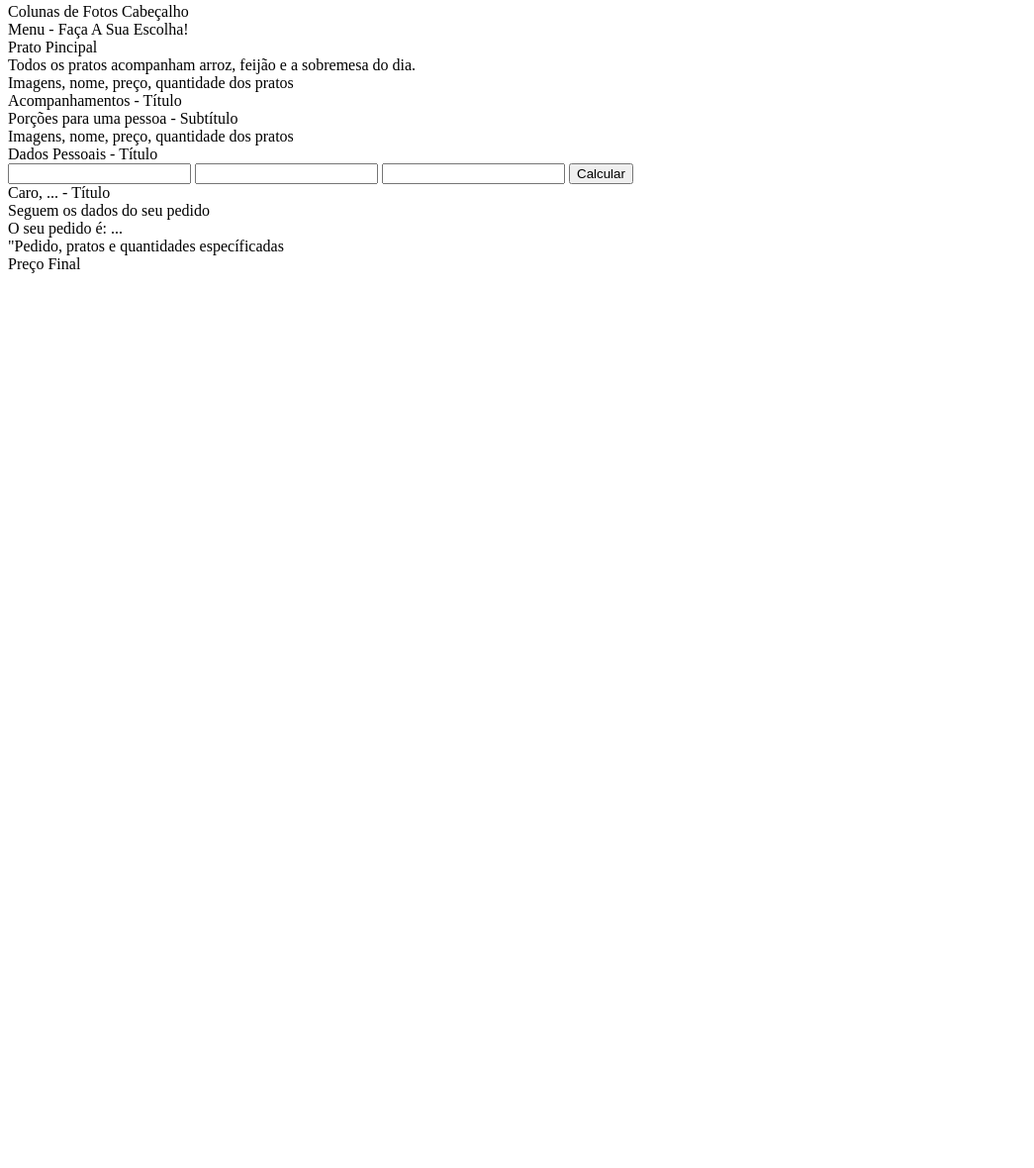
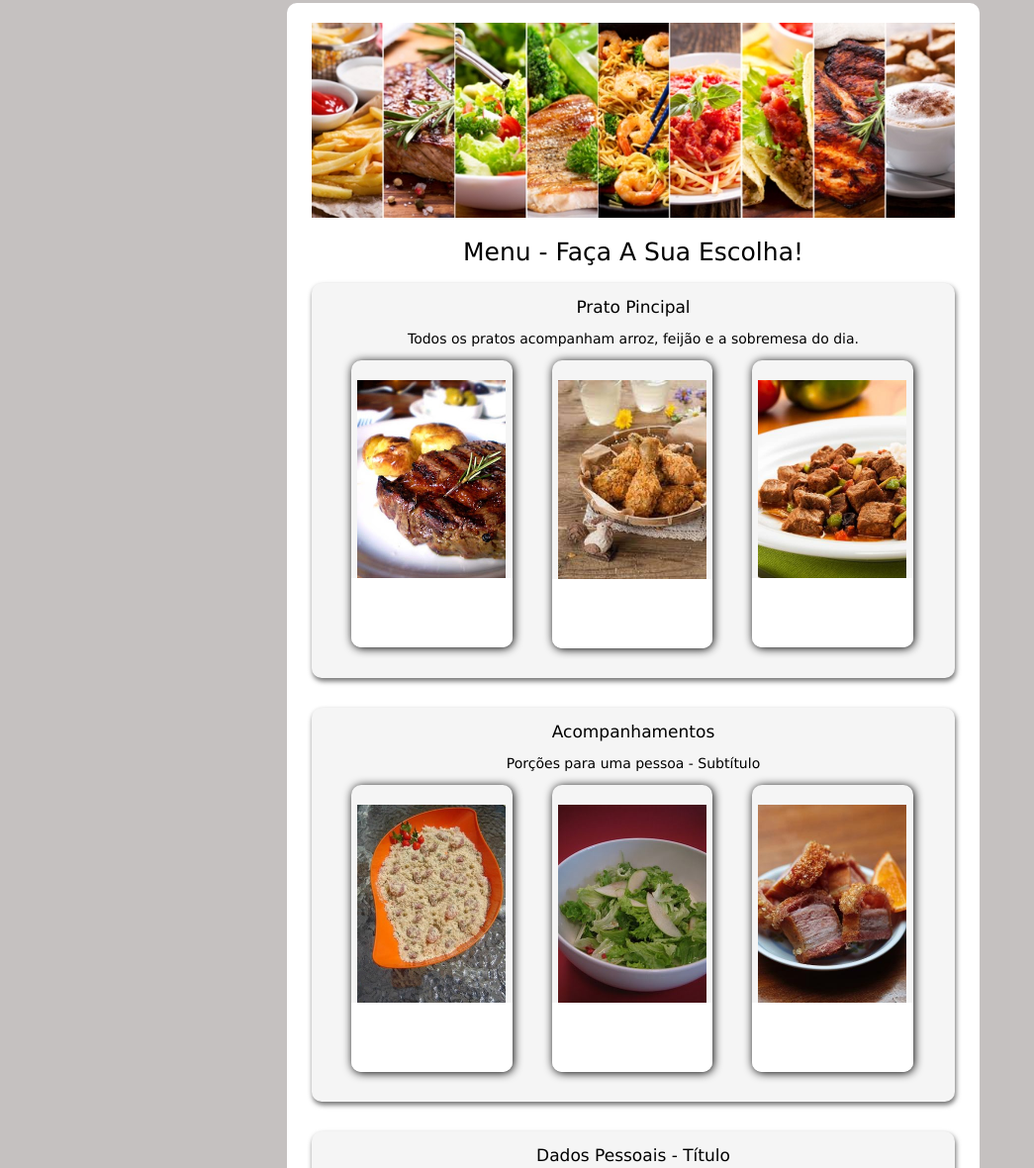
Before and after one commit to RafaelDiasCmp/projeto03_BootcampDevJr_Menu, a plain HTML site: page index.html in a window 1280 px wide. Shown: the part 5-1185 px from the top of the page at 99% size, without its empty margins (0-1045 px from the left). Before the commit the page ends 800 px from the top, so only its background shows below. Drawn offline with Linux system fonts and the light colour scheme.

Commit message:
closes #8 Adicionar imagens

```diff
--- a/index.html
+++ b/index.html
@@ -4,49 +4,64 @@
     <meta charset="UTF-8">
     <meta name="viewport" content="width=device-width, initial-scale=1.0">
     <title>Menu</title>
+    <link rel="stylesheet" href="style.css">
 </head>
 <body>
     <div class="container">
 
-        <div>
-        Colunas de Fotos Cabeçalho
+        <div class="home-images">
+        <img src="home.jpg" alt="Pratos Disponíveis">
         </div>
 
         <div>
-            Menu - Faça A Sua Escolha!
+            <h1>Menu - Faça A Sua Escolha!</h1>
         </div>
 
-        <div class="flex-box">
+        <div class="principal">
 
             <div>
-                Prato Pincipal
+                <h2>Prato Pincipal</h2>
                 </div>
                      <div>
-                Todos os pratos acompanham arroz, feijão e a sobremesa do dia.
+                <p>Todos os pratos acompanham arroz, feijão e a sobremesa do dia.</p>
                      </div>
-                <div>
-                Imagens, nome, preço, quantidade dos pratos
+                <div class="dishes">
+
+                    <div class="bife"><img src="bife.jpg" alt="Bife com Batata"></div>
+
+                        <div class="coxa"><img src="coxa.jpg" alt="Coxa de Frango Crocante"></div>
+
+                            <div class="panela"><img src="panela.jpg" alt="Carne de Panela"></div>
             </div>
         </div>
 
-        <div class="flex-box2">
-            <div>
-                Acompanhamentos - Título
+        <div class="secondary">
+                <div>
+                     <h2>Acompanhamentos</h2>
+                        </div>
+
+                        <div>
+                        <p>Porções para uma pessoa - Subtítulo</p>
+                    </div>
+                    <div class="side-dishes">
+
+                        <div class="farofa"><img src="farofa.jpg" alt="Bife com Batata"></div>
+
+                            <div class="salad"><img src="salad.jpg" alt="Coxa de Frango Crocante"></div>
+
+                                <div class="torresmo"><img src="torresmo.jpg" alt="Carne de Panela"></div>
                 </div>
-                    <div>
-                Porções para uma pessoa - Subtítulo
-                    </div>
-                <div>
-                Imagens, nome, preço, quantidade dos pratos
-            </div>
-        </div>
 
-        <div class="flex-box3">
-            <div>
-                 Dados Pessoais - Título
+
             </div>
 
-                <input type="text" />
+
+        <div class="personal-data">
+            <div>
+                 <h2>Dados Pessoais - Título</h2>
+            </div>
+
+                <input type="text">
                     <input type="tel" />
                 <input type="email" />
 
--- /dev/null
+++ b/style.css
@@ -0,0 +1,241 @@
+body {
+    background-color: #C5C1C0;
+    font-family: Verdana, Geneva, Tahoma, sans-serif;
+}
+
+img {
+    width: 650px;
+
+    margin-top: 20px;
+}
+
+h1 {
+    text-align: center;
+    font-size: 25px;
+    font-weight: 500;
+}
+h2 {
+    text-align: center;
+    font-size: 17px;
+    font-weight:550;
+}
+p {
+    font-size: 14px;
+    font-weight: 400;
+
+}
+
+input {
+    display: flex;
+    margin: auto;
+    margin-bottom: 10px;
+}
+.container {
+    width: 700px;
+
+    margin: auto;
+
+    display: flex;
+    flex-direction: column;
+
+    background-color: #FFFFFF;
+
+    border-radius: 10px;
+}
+
+.home-images {
+
+    width: 700;
+    align-items: center;
+    margin: auto;
+
+}
+
+.principal {
+    width: 650px;
+
+    background-color: #F5F5F5;
+
+    border-radius: 10px;
+    box-shadow: 1px 3px 5px 0.2px rgb(117, 117, 117);
+
+    text-align: center;
+    margin: auto;
+
+}
+.dishes {
+    width: 100%;
+    display: flex;
+    flex-direction: row;
+
+}
+
+.dishes img {
+    width: 100%;
+
+    display: inline;
+
+
+    max-width:150px;
+    max-height:500px;
+
+}
+
+.bife {
+
+    margin-left: 40px;
+
+    width: 25%;
+
+    height: 100%;
+
+    display: flex;
+    justify-content: center;
+    align-items: center;
+
+    box-shadow: 1px 1px 10px;
+    border-radius: 10px;
+
+    border-bottom: 70px solid rgb(255, 255, 255);
+
+    margin-bottom: 30px;
+
+}
+
+.coxa {
+    margin-left: 40px;
+
+    width: 25%;
+    height: 100%;
+
+    display: flex;
+    justify-content: center;
+    align-items: center;
+    box-shadow: 1px 1px 10px;
+    border-radius: 10px;
+
+    border-bottom: 70px solid rgb(255, 255, 255);
+
+    margin-bottom: 30px;
+
+}
+.panela {
+    margin-left: 40px;
+
+    width: 25%;
+
+    height: 100%;
+    display: flex;
+    justify-content: center;
+    align-items: center;
+
+    box-shadow: 1px 1px 10px;
+    border-radius: 10px;
+
+    border-bottom: 70px solid rgb(255, 255, 255);
+
+    margin-bottom: 30px;
+
+}
+
+.secondary {
+    width: 650px;
+
+    background-color: #F5F5F5;
+
+    border-radius: 10px;
+    box-shadow: 1px 3px 5px 0.2px rgb(117, 117, 117);
+
+    text-align: center;
+    margin: auto;
+
+    margin-top: 30px;
+}
+
+.side-dishes {
+    width: 100%;
+    display: flex;
+    flex-direction: row;
+}
+
+.side-dishes img {
+    width: 100%;
+
+    display: inline;
+
+
+    max-width:150px;
+    max-height:500px;
+}
+.farofa {
+
+    margin-left: 40px;
+
+    width: 25%;
+
+    height: 100%;
+
+    display: flex;
+    justify-content: center;
+    align-items: center;
+
+    box-shadow: 1px 1px 10px;
+    border-radius: 10px;
+
+    border-bottom: 70px solid rgb(255, 255, 255);
+
+    margin-bottom: 30px;
+
+}
+
+.salad {
+    margin-left: 40px;
+
+    width: 25%;
+    height: 100%;
+
+    display: flex;
+    justify-content: center;
+    align-items: center;
+    box-shadow: 1px 1px 10px;
+    border-radius: 10px;
+
+    border-bottom: 70px solid rgb(255, 255, 255);
+
+    margin-bottom: 30px;
+
+}
+.torresmo {
+    margin-left: 40px;
+
+    width: 25%;
+
+    height: 100%;
+    display: flex;
+    justify-content: center;
+    align-items: center;
+
+    box-shadow: 1px 1px 10px;
+    border-radius: 10px;
+
+    border-bottom: 70px solid rgb(255, 255, 255);
+
+    margin-bottom: 30px;
+
+}
+
+.personal-data {
+    width: 650px;
+    height: 300px;
+
+    background-color: #F5F5F5;
+
+    border-radius: 10px;
+    box-shadow: 1px 3px 5px 0.2px rgb(117, 117, 117);
+
+    text-align: center;
+    margin: auto;
+
+    margin-top: 30px;
+
+}
```
Also changed, not shown: bife.jpg (added), coxa.jpg (added), farofa.jpg (added), home.jpg (added), panela.jpg (added), salad.jpg (added), torresmo.jpg (renamed from assets/torresmo.jpg).
